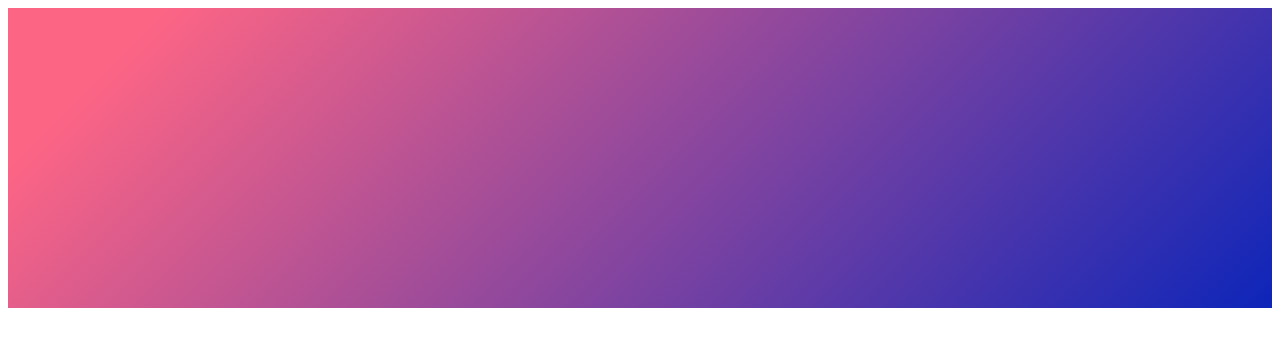
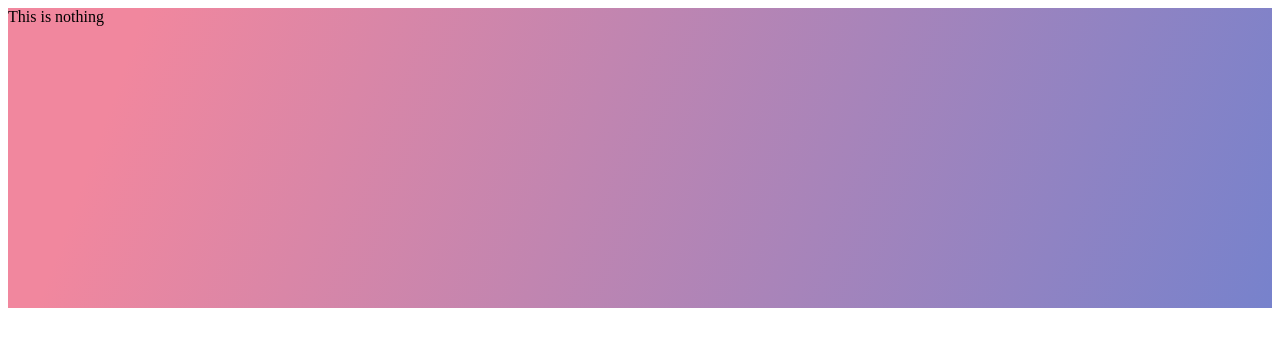
Before and after one commit to Madan-444/Master-Css, a plain HTML site: page Responsive App/Max-min-width.html in a window 1280 px wide. Drawn offline with Linux system fonts and the light colour scheme.

Commit message:
3rd commit

```diff
--- a/Responsive App/Max-min-width.html
+++ b/Responsive App/Max-min-width.html
@@ -8,6 +8,8 @@
     <title> Max-Min Width </title>
 </head>
 <body>
-    <div></div>
+    <div>
+        This is nothing
+    </div>
 </body>
 </html>
--- a/Responsive App/max-min-width.css
+++ b/Responsive App/max-min-width.css
@@ -3,5 +3,5 @@ div {
     /* width: 600px; */
     /* max-width: 600px; */
     min-width: 600px;
-    background-image: linear-gradient( 135deg, #FD6585 10%, #0D25B9 100%);
+    background-image: linear-gradient( 110deg, #f1879e 10%, #7782cc 100%);
 }
```
